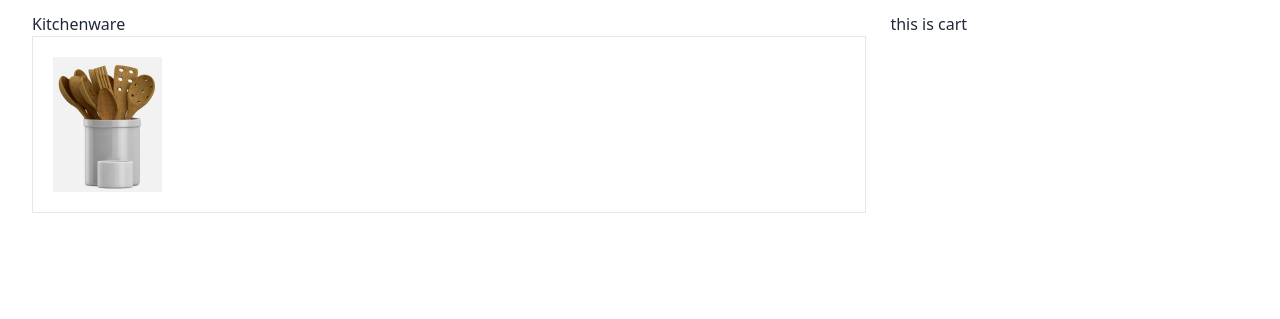
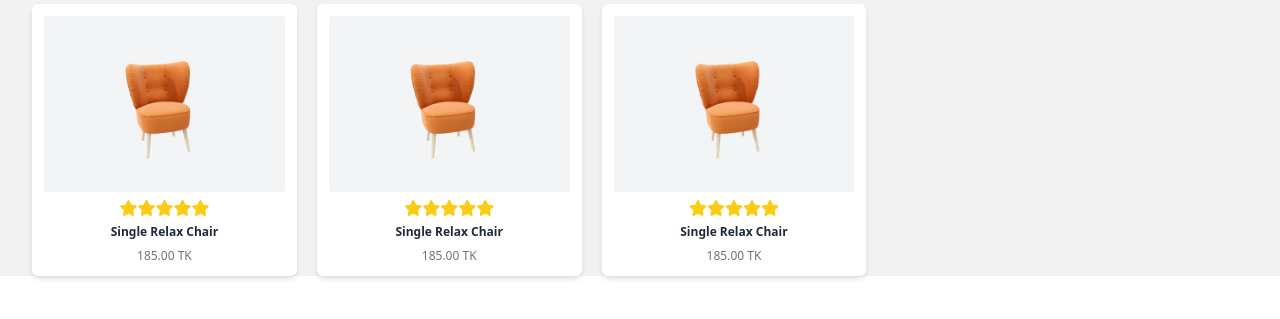
Before and after one commit to sabrinara/Summer-Sale5, a plain HTML site: page index.html in a window 1280 px wide. Shown: the part 481-800 px from the top of the page. Drawn offline with nearby package versions, Linux system fonts and the light colour scheme.

Commit message:
card added

```diff
--- a/index.html
+++ b/index.html
@@ -5,15 +5,23 @@
     <meta name="viewport" content="width=device-width, initial-scale=1.0" />
     <title>summer sale</title>
     <link rel="stylesheet" href="style.css" />
-    <link href="https://cdn.jsdelivr.net/npm/daisyui@3.5.1/dist/full.css" rel="stylesheet" type="text/css" />
+    <link
+      href="https://cdn.jsdelivr.net/npm/daisyui@3.5.1/dist/full.css"
+      rel="stylesheet"
+      type="text/css"
+    />
     <script src="https://cdn.tailwindcss.com"></script>
+    <!-- font awesome  -->
+    <script src="https://kit.fontawesome.com/1ec1b6611d.js" crossorigin="anonymous"></script>
   </head>
-
   <body>
     <!-- banner section -->
-    <section class="bg-[#F9F6E2] mb-8">
+
+
+    <section class="bg-[#F9F6E2]">
       <div
-            class="flex flex-col-reverse justify-center items-center sm:flex-row sm:w-full md:max-w-3xl lg:max-w-4xl xl:max-w-6xl mx-auto">
+        class="flex flex-col-reverse justify-center items-center sm:flex-row sm:w-full md:max-w-3xl lg:max-w-4xl xl:max-w-6xl mx-auto"
+      >
         <div class="flex flex-1 flex-col items-center gap-6 text-center">
           <h5 class="font-medium text-lg">---SALE FEVER---</h5>
           <h1 class="font-bold text-3xl sm:text-3xl md:text-2xl lg:text-4xl">
@@ -21,26 +29,74 @@
             <span class="text-[#E527B2]">20% off</span>
           </h1>
           <p class="font-medium text-base">
-                    <span>Use Promo Code</span><button
-                        class="px-3 py-1 text-white rounded ml-1 bg-[#E527B2] mb-6 sm:mb-0">
+            <span>Use Promo Code</span
+            ><button
+              class="px-3 py-1 text-white rounded ml-1 bg-[#E527B2] mb-6 sm:mb-0"
+            >
               SELL200
             </button>
           </p>
         </div>
         <div class="flex flex-1 justify-center items-center">
-                <img src="images/Summer 1.png" alt="Summer Sale Offer logo" class="w-4/5" />
+          <img
+            src="images/Summer 1.png"
+            alt="Summer Sale Offer logo"
+            class="w-4/5"
+          />
         </div>
       </div>
     </section>
     <!-- cards and cart section -->
-    <section class="px-8 flex flex-col lg:flex-row justify-center gap-6">
+    <section
+      class="px-8 flex flex-col lg:flex-row justify-center gap-6 bg-[#1111110D]"
+    >
       <!-- cards -->
       <div class="w-[70%]">
         <div>
           <h2>Kitchenware</h2>
-                <div>
-                    <div class="p-5 border rounded-2">
-                        <img src="./images/prod1.png" alt="" class="bg-[#1111110D]">
+          <div class="flex gap-5 flex-col justify-between items-stretch sm:flex-row ">
+ <div class="flex md:flex-1 flex-col items-center justify-center gap-2 bg-white p-3 shadow-md rounded-md">
+            <div class="px-10 md:py-4 md:px-6 lg:py-6 lg:px-8 xl:px-16 flex justify-center items-center bg-gray-100 rounded-sm">
+                <img src="images/prod7.png" class="h-32">
+            </div>
+            <div class="flex felx-row justify-center items-center w-20 text-yellow-400">
+              <i class="fa-solid fa-star"></i>
+              <i class="fa-solid fa-star"></i>
+              <i class="fa-solid fa-star"></i>
+              <i class="fa-solid fa-star"></i>
+              <i class="fa-solid fa-star"></i>
+            </div>
+            <h4 class="font-semibold text-xs">Single Relax Chair</h4>
+            <h4 class="text-xs font-extralight text-gray-500">185.00 TK</h4>
+        </div>
+ <div class="flex md:flex-1 flex-col items-center justify-center gap-2 bg-white p-3 shadow-md rounded-md">
+            <div class="px-10 md:py-4 md:px-6 lg:py-6 lg:px-8 xl:px-16 flex justify-center items-center bg-gray-100 rounded-sm">
+                <img src="images/prod7.png" class="h-32">
+            </div>
+            <div class="flex felx-row justify-center items-center w-20 text-yellow-400">
+              <i class="fa-solid fa-star"></i>
+              <i class="fa-solid fa-star"></i>
+              <i class="fa-solid fa-star"></i>
+              <i class="fa-solid fa-star"></i>
+              <i class="fa-solid fa-star"></i>
+            </div>
+            <h4 class="font-semibold text-xs">Single Relax Chair</h4>
+            <h4 class="text-xs font-extralight text-gray-500">185.00 TK</h4>
+        </div>
+ <div class="flex md:flex-1 flex-col items-center justify-center gap-2 bg-white p-3 shadow-md rounded-md">
+            <div class="px-10 md:py-4 md:px-6 lg:py-6 lg:px-8 xl:px-16 flex justify-center items-center bg-gray-100 rounded-sm">
+                <img src="images/prod7.png" class="h-32">
+            </div>
+            <div class="flex felx-row justify-center items-center w-20 text-yellow-400">
+              <i class="fa-solid fa-star"></i>
+              <i class="fa-solid fa-star"></i>
+              <i class="fa-solid fa-star"></i>
+              <i class="fa-solid fa-star"></i>
+              <i class="fa-solid fa-star"></i>
+            </div>
+            <h4 class="font-semibold text-xs">Single Relax Chair</h4>
+            <h4 class="text-xs font-extralight text-gray-500">185.00 TK</h4>
+        </div>
           </div>
 
           </div>
@@ -52,5 +108,4 @@
       </div>
     </section>
   </body>
-
 </html>
```
Lines whose indentation alone changed are shown as unchanged.
